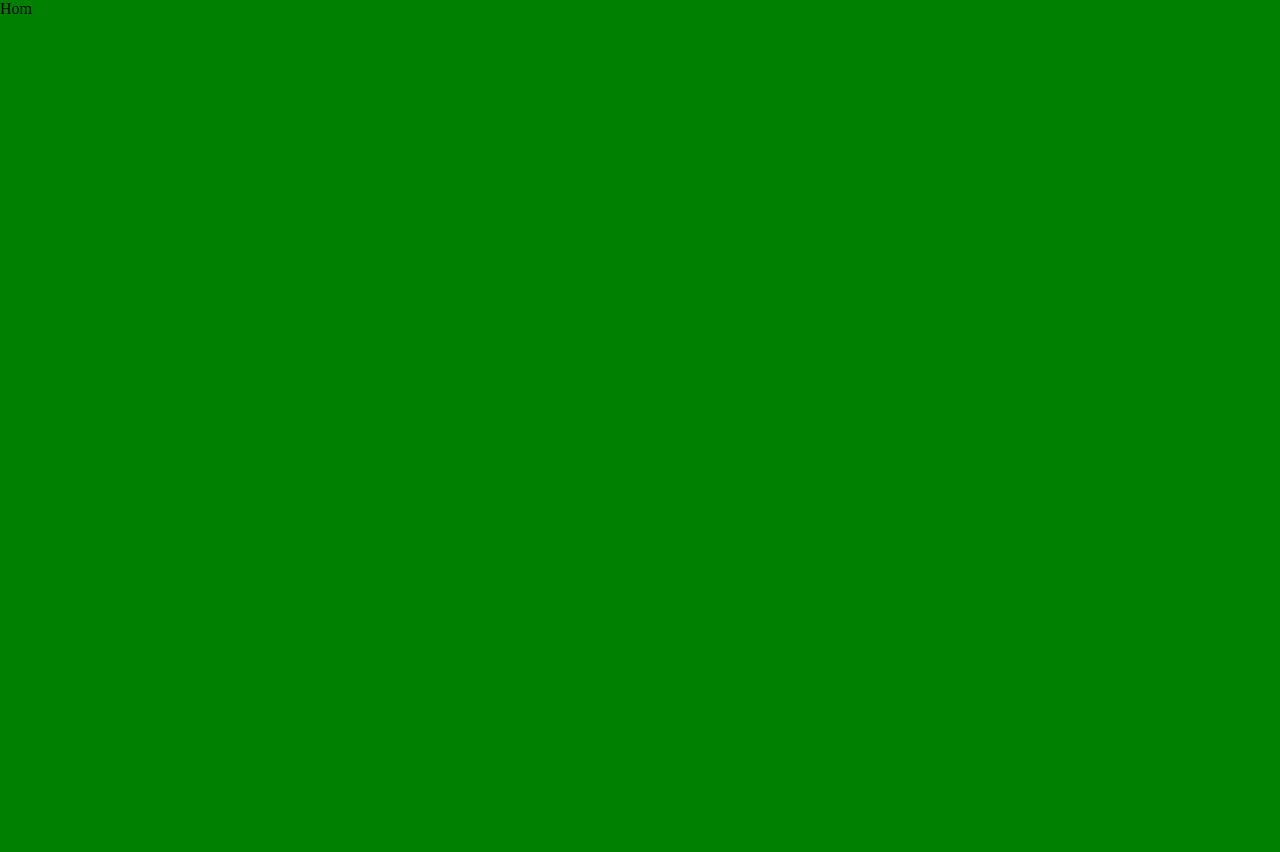
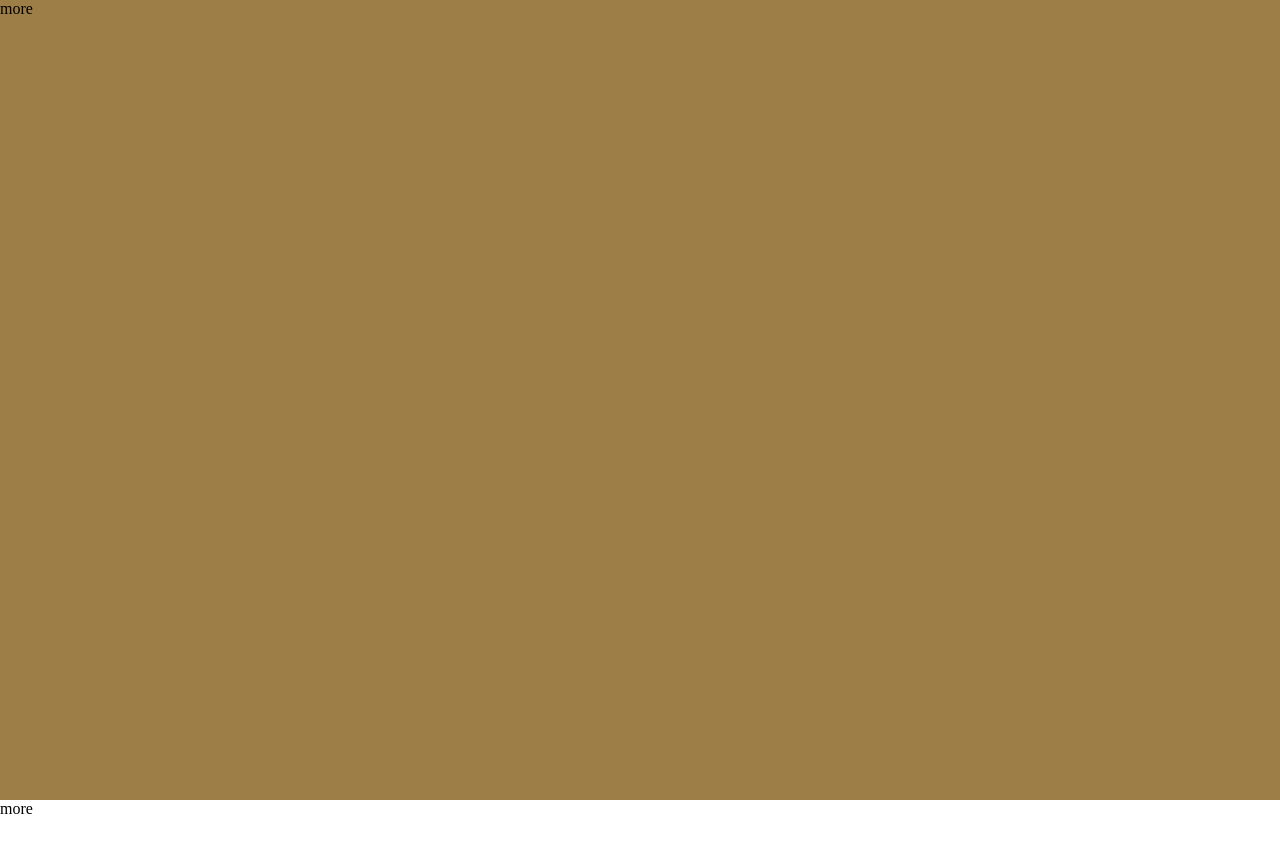
Before and after one commit to theBashShell/ogworld, a Gatsby site: page / in a window 1280 px wide. Shown: the top 852 px of the page. Before the commit the page ends 800 px from the top, so only its background shows below. Built offline with nearby package versions, Linux system fonts and the light colour scheme; Gatsby itself is replaced by a stand-in of ours.

Commit message:
swiper added

```diff
--- /dev/null
+++ b/src/components/index/IndexTop.jsx
@@ -0,0 +1,11 @@
+import React from "react";
+
+const IndexTop = () => {
+  return (
+    <div className="swiper-slide">
+      <div>more</div>
+    </div>
+  );
+};
+
+export default IndexTop;
--- a/src/components/page/Page.jsx
+++ b/src/components/page/Page.jsx
@@ -1,11 +1,24 @@
-import React from 'react';
+import React, { useEffect } from "react";
+import Swiper from "swiper";
+import "./page.css";
 
-const Page = () => {
+const Page = ({ children }) => {
+  useEffect(() => {
+    new Swiper(".pg_swiper-container", {
+      mousewheel: true,
+      direction: "vertical",
+      pagination: {
+        el: ".p_swiper-pagination",
+        clickable: true
+      }
+    });
+  }, []);
   return (
-    <div>
-
+    <div id="app" className="pg_swiper-container">
+      <div class="swiper-wrapper">{children}</div>
+      <div class="p_swiper-pagination"></div>
     </div>
   );
-}
+};
 
 export default Page;
--- /dev/null
+++ b/src/components/page/page.css
@@ -0,0 +1,20 @@
+#app {
+  height: 100vh;
+  width: 100%;
+  min-height: 500px;
+  min-width: 310px;
+}
+
+
+.pg_swiper-container {
+  height: 100%;
+  width: 100%;
+  background-color: rgb(156, 126, 70);
+}
+
+.p_swiper-pagination {
+  padding: 20px;
+  background-color: black;
+  height: 40px;
+  width: 40px;
+}
--- a/src/pages/index.jsx
+++ b/src/pages/index.jsx
@@ -1,14 +1,20 @@
 import React from "react";
 import Helmet from "../components/meta/Helmet";
+import Page from "../components/page/Page";
+import IndexTop from "../components/index/IndexTop";
 
 const index = () => {
   return (
-    <div>
+    <>
       <Helmet>
         <title>OG World | Opening Ghana to the World</title>
       </Helmet>
-      Hom
-    </div>
+      <Page>
+        <IndexTop />
+        <IndexTop />
+        <IndexTop />
+      </Page>
+    </>
   );
 };
 
--- a/static/css/app.css
+++ b/static/css/app.css
@@ -9,5 +9,4 @@ html {
 
 body {
   height: 100%;
-  background: green;
 }
```
Also changed, not shown: src/components/index/indextop.css (added).
